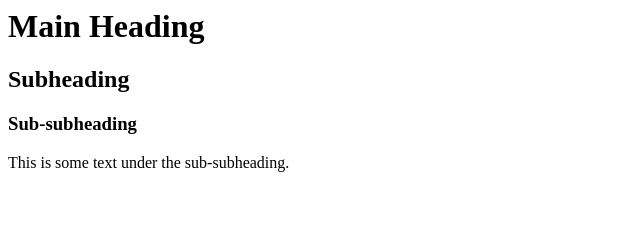
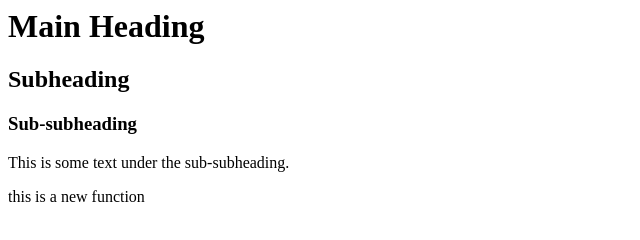
Before and after one commit to sa-Hitesh-k/Localrepo, a plain HTML site: page index.html in a window 1280 px wide. Shown: the whole page, without its empty margins (0-640 px from the left). Drawn offline with Linux system fonts and the light colour scheme.

Commit message:
new function

```diff
--- a/index.html
+++ b/index.html
@@ -2,3 +2,4 @@
 <h2>Subheading</h2>
 <h3>Sub-subheading</h3>
 <p>This is some text under the sub-subheading.</p>
+<p>this is a new function</p>
```
